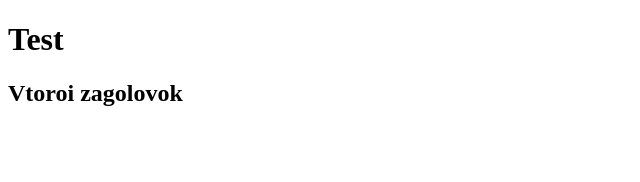
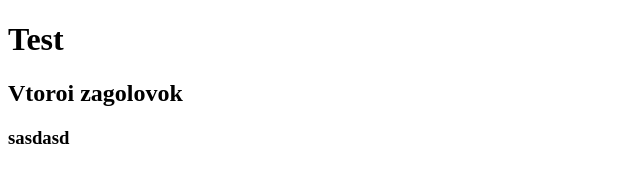
Before and after one commit to shade31/Udemy, a plain HTML site: page index.html in a window 1280 px wide. Shown: the full height of the page, 0-640 px from the left. Drawn offline with Linux system fonts and the light colour scheme.

Commit message:
dobavlen h3

```diff
--- a/index.html
+++ b/index.html
@@ -9,6 +9,7 @@
 <body>
     <h1>Test</h1>
     <h2>Vtoroi zagolovok</h2>
+    <h3>sasdasd</h3>
     <script src="js/script.js"></script>
 </body>
 </html>
```
